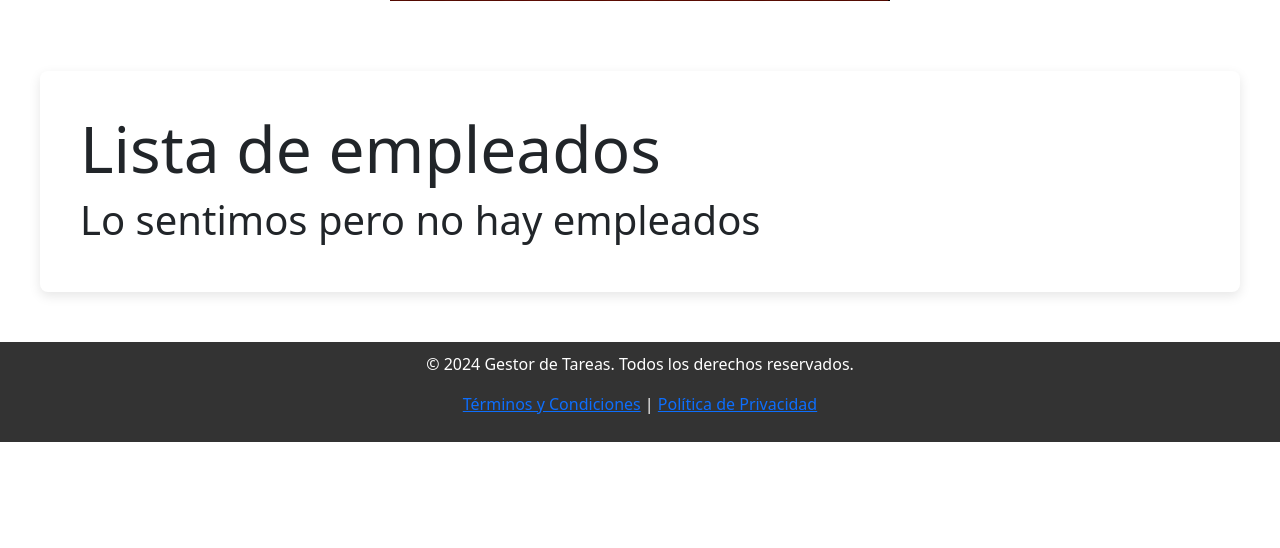
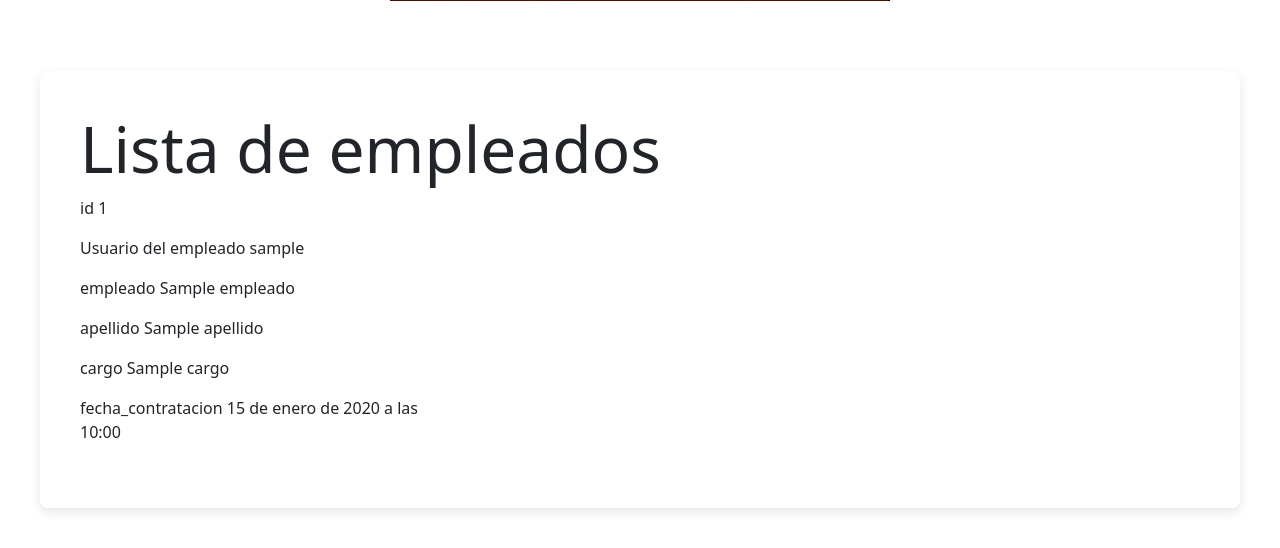
Before and after one commit to Pistachopower/Proyecto_EmpresaVentaMotoresCliente, a Django app: page /empleados/ in a window 1280 px wide. Shown: the part 721-1269 px from the top of the page. Before the commit the page ends 1163 px from the top, so only its background shows below. Run offline with Django 5.2, Linux system fonts and the light colour scheme; tables that the repository leaves empty hold one stand-in row (values such as "Sample post"); a database or web service that is not in the repository returns one stand-in record (values such as "Sample title"); data that the repository does not hold is empty; some libraries are stand-ins or nearby versions.

Commit message:
se sube cambios

```diff
--- a/EmpresaVentaPiezasCoche_cliente/templates/empleado/lista.html
+++ b/EmpresaVentaPiezasCoche_cliente/templates/empleado/lista.html
@@ -20,10 +20,12 @@
 {% endif %}
 
 <div class="row">
-    {% for empleado in empleados_lista_api%}
+    {% for empleado in empleados%}
         <div class="col-sm-4 mb-2">
             <p>id {{empleado.id}}</p>
-            <p>empleadoUsuario {{empleado.empleadoUsuario}}</p>
+
+
+            <p>Usuario del empleado {{empleado.empleadoUsuario.username}}</p>
             <p>empleado {{empleado.empleado}}</p>
             <p>apellido {{empleado.apellido}}</p>
             <p>cargo {{empleado.cargo}}</p>
--- a/EmpresaVentaPiezasCoche_cliente/urls.py
+++ b/EmpresaVentaPiezasCoche_cliente/urls.py
@@ -9,7 +9,7 @@ from django.contrib.auth import views as auth_views
 
 urlpatterns = [
     path('', views.index, name='index'),
-    path('empleados/',views.empleados_lista_api,name='empleados_lista_api'),
+    path('empleados/',views.empleados_lista_api,name='empleados'),
 
 
 ]
```
